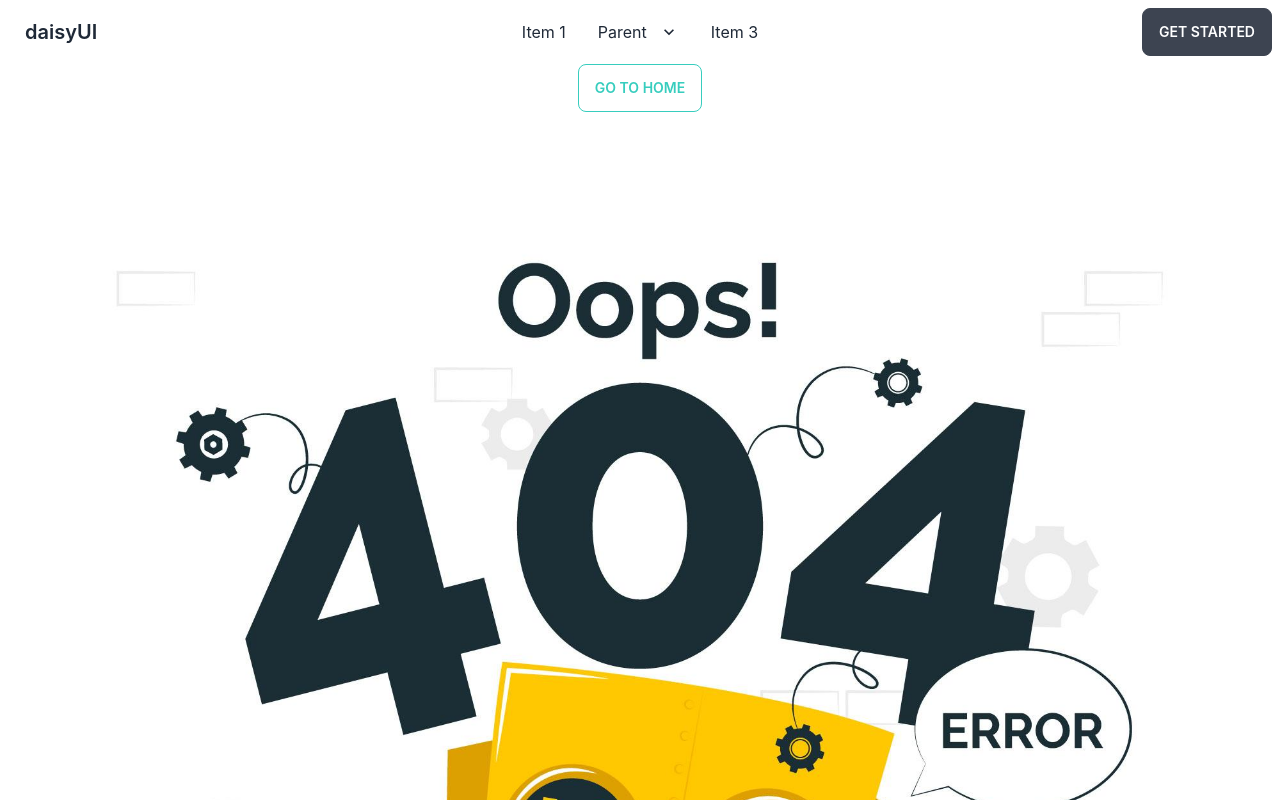
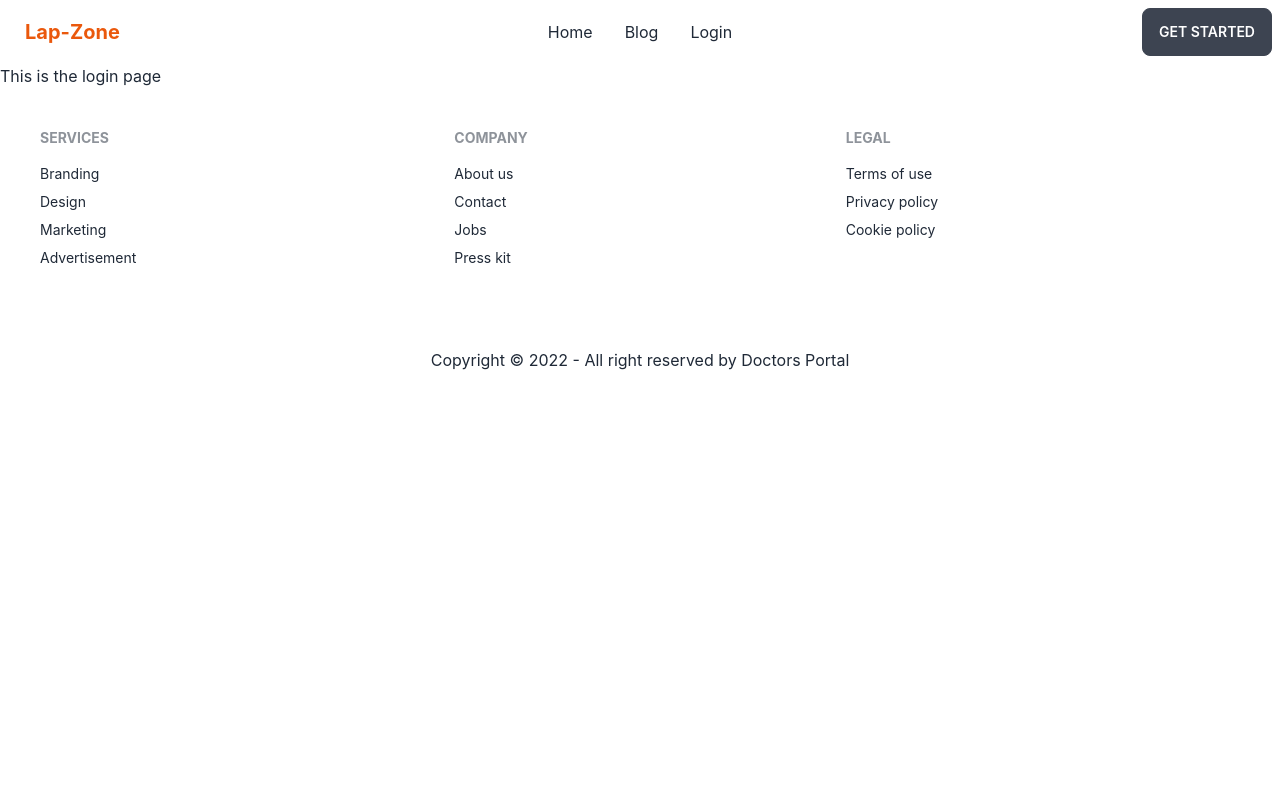
Before and after one commit to dev-parthive/Lap-Zone-client-side, a React (Create React App) app: page /login in a window 1280 px wide. Shown: the top 800 px of the page. Built offline with nearby package versions, Linux system fonts and the light colour scheme.

Commit message:
basic  router setup done

```diff
--- /dev/null
+++ b/src/pages/BLog/Blog.js
@@ -0,0 +1,12 @@
+import React from 'react';
+
+const Blog = () => {
+    return (
+        <div>
+            <h2>This  is the blog page </h2>
+
+        </div>
+    );
+};
+
+export default Blog;
--- /dev/null
+++ b/src/pages/Login/Login.js
@@ -0,0 +1,11 @@
+import React from 'react';
+
+const Login = () => {
+    return (
+        <div>
+            <h2>This is the login page</h2>
+        </div>
+    );
+};
+
+export default Login;
--- a/src/shared/Navbar/Navbar.js
+++ b/src/shared/Navbar/Navbar.js
@@ -1,25 +1,14 @@
 import React from 'react';
 import { Link } from 'react-router-dom';
 const Navbar = () => {
-    const menuItems = <React.Fragment>
-    <li><Link className='btn btn-ghost' to="/">Home</Link></li>
-    <li><Link className='btn btn-ghost' to="/appointment">Appointement</Link></li>
-    <li><Link className='btn btn-ghost' to="/about">About</Link></li>
 
-   {/* {
-       user?.uid ?
-     <>
+  const menuItems = <>
+  <li><Link to="/">Home</Link></li>
+  <li><Link to="/blog">Blog</Link></li>
+  <li><Link to="/login">Login</Link></li>
 
-     <li><Link className='btn btn-ghost' to="/dashboard">Dashboard</Link></li>
-      <li><button onClick={handleLogOut} className='btn btn-ghost' to="/about">Logout</button></li>
 
-     </>
-
-    :
-     <li><Link className='btn btn-ghost' to="/login">Login</Link></li>
-   } */}
-
-</React.Fragment>
+  </>
     return (
         <div className="navbar bg-base-100">
         <div className="navbar-start">
@@ -28,36 +17,14 @@ const Navbar = () => {
               <svg xmlns="http://www.w3.org/2000/svg" className="h-5 w-5" fill="none" viewBox="0 0 24 24" stroke="currentColor"><path strokeLinecap="round" strokeLinejoin="round" strokeWidth="2" d="M4 6h16M4 12h8m-8 6h16" /></svg>
             </label>
             <ul tabIndex={0} className="menu menu-compact dropdown-content mt-3 p-2 shadow bg-base-100 rounded-box w-52">
-              <li><a>Item 1</a></li>
-              <li tabIndex={0}>
-                <a className="justify-between">
-                  Parent
-                  <svg className="fill-current" xmlns="http://www.w3.org/2000/svg" width="24" height="24" viewBox="0 0 24 24"><path d="M8.59,16.58L13.17,12L8.59,7.41L10,6L16,12L10,18L8.59,16.58Z"/></svg>
-                </a>
-                <ul className="p-2">
-                  <li><a>Submenu 1</a></li>
-                  <li><a>Submenu 2</a></li>
-                </ul>
-              </li>
-              <li><a>Item 3</a></li>
+             {menuItems}
             </ul>
           </div>
-          <a className="btn btn-ghost normal-case text-xl">daisyUI</a>
+          <Link to="/" className="btn btn-ghost normal-case text-xl text-orange-600 font-bold">Lap-Zone</Link>
         </div>
         <div className="navbar-center hidden lg:flex">
           <ul className="menu menu-horizontal p-0">
-            <li><a>Item 1</a></li>
-            <li tabIndex={0}>
-              <a>
-                Parent
-                <svg className="fill-current" xmlns="http://www.w3.org/2000/svg" width="20" height="20" viewBox="0 0 24 24"><path d="M7.41,8.58L12,13.17L16.59,8.58L18,10L12,16L6,10L7.41,8.58Z"/></svg>
-              </a>
-              <ul className="p-2">
-                <li><a>Submenu 1</a></li>
-                <li><a>Submenu 2</a></li>
-              </ul>
-            </li>
-            <li><a>Item 3</a></li>
+    {menuItems}
           </ul>
         </div>
         <div className="navbar-end">
```
Also changed, not shown: src/routes/Routes/Routes.js (+12 -1 lines).
